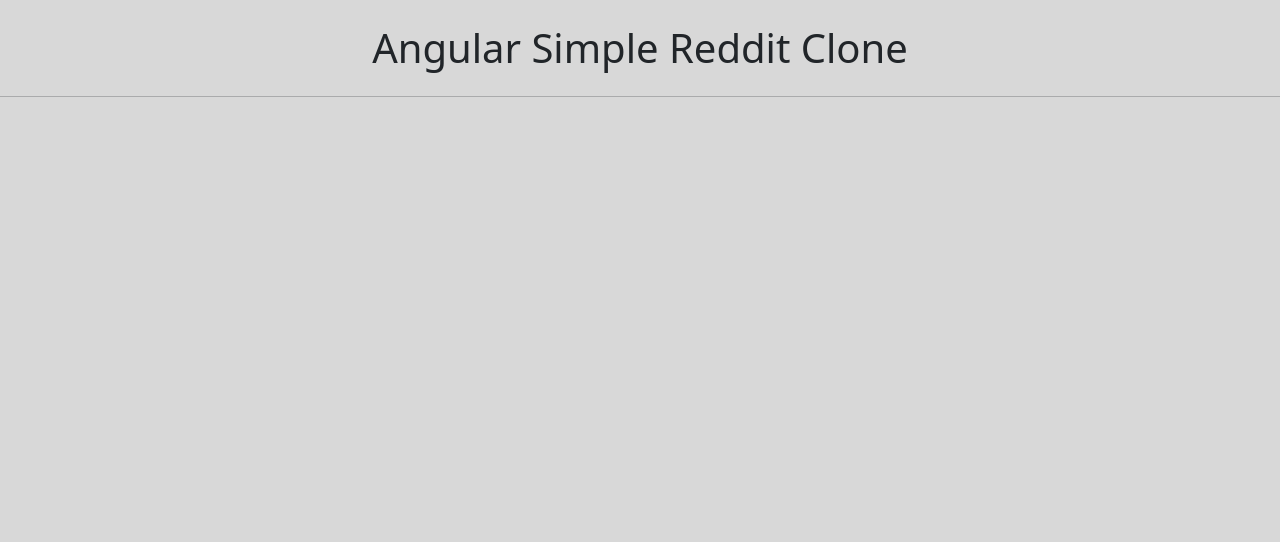
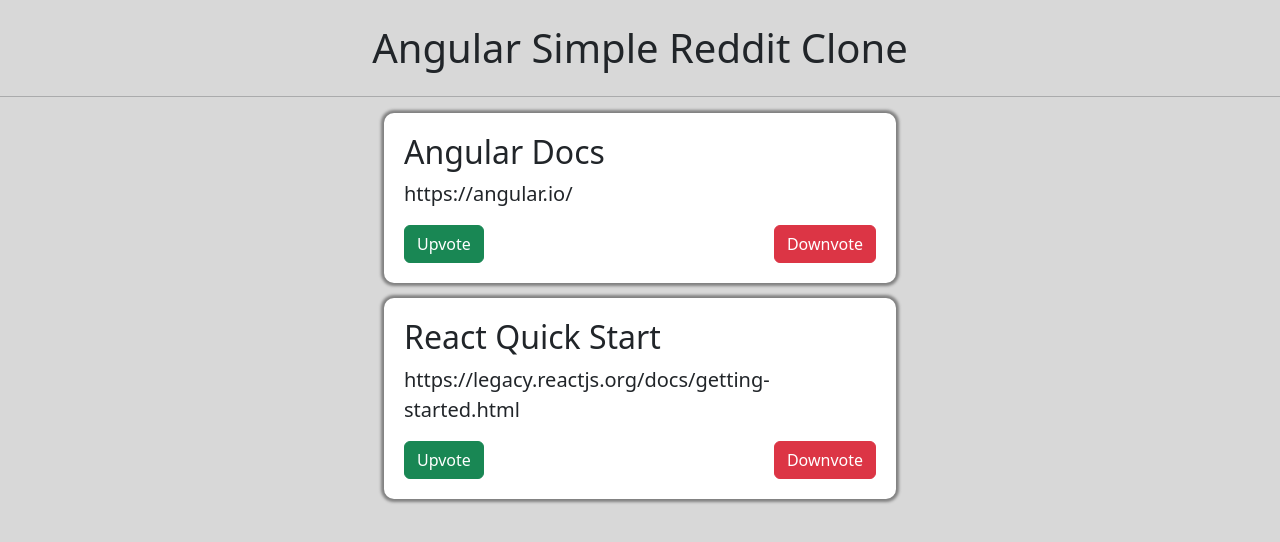
Before and after one commit to rachidamrani/angular-simple-reddit-clone, an Angular app: page / in a window 1280 px wide. Shown: the top 542 px of the page. Built offline with nearby package versions, Linux system fonts and the light colour scheme.

Commit message:
render links list & styling

```diff
--- a/src/app/app.component.html
+++ b/src/app/app.component.html
@@ -1 +1 @@
-<app-header></app-header>
+<app-header></app-header> <app-links-list></app-links-list>
--- a/src/app/links-list/links-list.component.css
+++ b/src/app/links-list/links-list.component.css
@@ -0,0 +1,14 @@
+.link {
+  background-color: white;
+  padding: 20px;
+  width: 40%;
+  border-radius: 10px;
+  box-shadow: 0 0 3px 3px grey;
+  margin: 0 auto 15px auto;
+}
+
+.controls {
+  display: flex;
+  flex-direction: row;
+  justify-content: space-between;
+}
--- a/src/app/links-list/links-list.component.html
+++ b/src/app/links-list/links-list.component.html
@@ -1 +1,8 @@
-<p>links-list works!</p>
+<div *ngFor="let link of links" class="link">
+  <h2>{{ link.title }}</h2>
+  <p class="lead">{{ link.link }}</p>
+  <div class="controls">
+    <button class="btn btn-success">Upvote</button>
+    <button class="btn btn-danger">Downvote</button>
+  </div>
+</div>
--- a/src/app/links-list/links-list.component.ts
+++ b/src/app/links-list/links-list.component.ts
@@ -1,10 +1,18 @@
-import { Component } from '@angular/core';
+import { Component, OnInit } from '@angular/core';
+import { Link } from '../link.model';
+import { LinksService } from '../links.service';
 
 @Component({
   selector: 'app-links-list',
   templateUrl: './links-list.component.html',
-  styleUrls: ['./links-list.component.css']
+  styleUrls: ['./links-list.component.css'],
 })
-export class LinksListComponent {
+export class LinksListComponent implements OnInit {
+  links: Link[] | undefined;
 
+  constructor(private linksService: LinksService) {}
+
+  ngOnInit(): void {
+    this.links = this.linksService.getLinks();
+  }
 }
--- a/src/app/links.service.ts
+++ b/src/app/links.service.ts
@@ -5,18 +5,34 @@
   providedIn: 'root',
 })
 export class LinksService {
-  links: Link[] | undefined;
+  links: Link[] = [
+    {
+      id: 1,
+      title: 'Angular Docs',
+      link: 'https://angular.io/',
+      upvotes: 4,
+      downvotes: 1,
+    },
+    {
+      id: 2,
+      title: 'React Quick Start',
+      link: 'https://legacy.reactjs.org/docs/getting-started.html',
+      upvotes: 3,
+      downvotes: 0,
+    },
+  ];
+
   constructor() {}
 
-  getLinks() {
-    return this.links;
+  getLinks(): Link[] {
+    return [...this.links];
   }
 
-  addLink(link: Link) {
+  addLink(link: Link): void {
     this.links?.push(link);
   }
 
-  removeLink(id: number) {
+  removeLink(id: number): void {
     // code here
   }
 }
```
